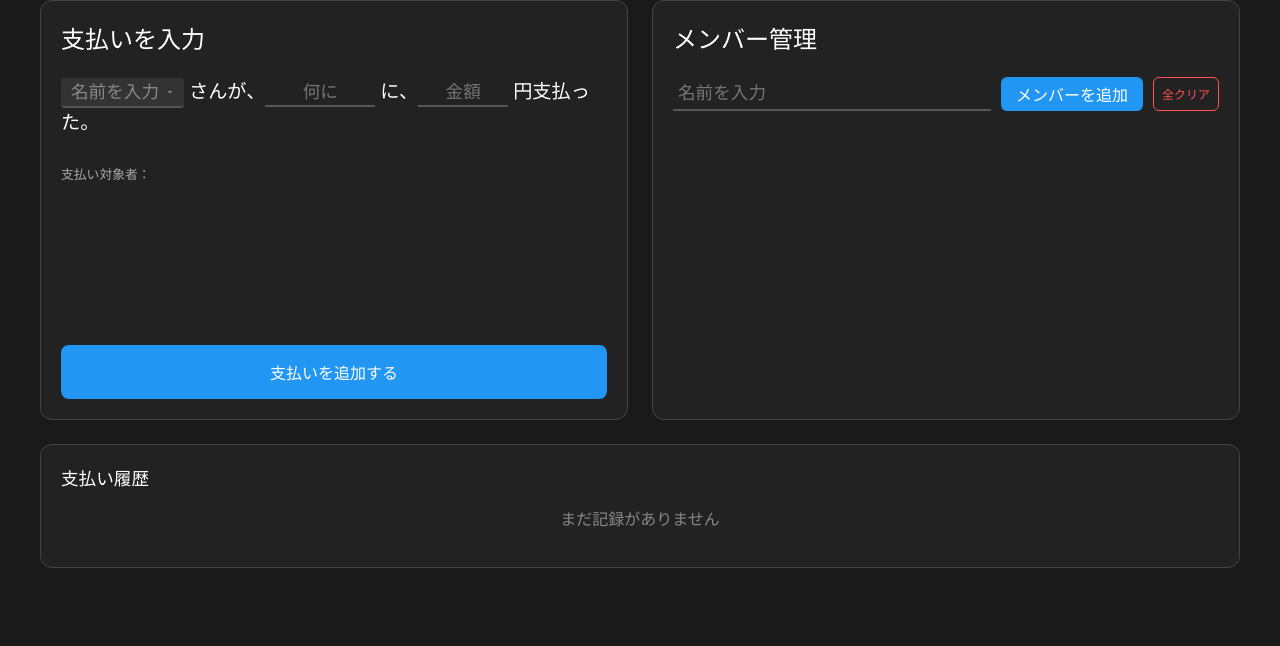
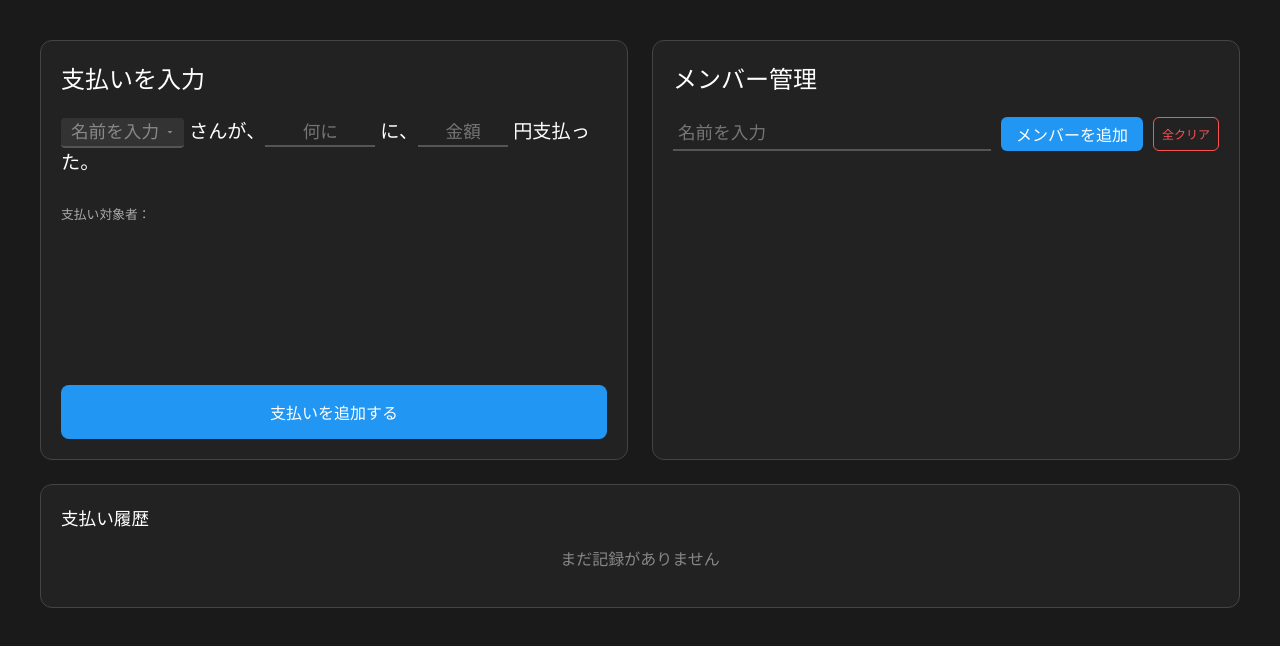
Before and after one commit to Mishima-Hiromi/split-bills-app, a React (Vite) app: page / in a window 1280 px wide. Shown: the top 646 px of the page. Built offline with nearby package versions, Linux system fonts and the light colour scheme.

Commit message:
レイアウトを調整

```diff
--- a/public/sw.js
+++ b/public/sw.js
@@ -1,4 +1,4 @@
-const CACHE_NAME = "split-bill-app-v1.6";
+const CACHE_NAME = "split-bill-app-v1.8";
 // オフラインで表示するために必要なファイルの一覧
 const urlsToCache = ["index.html", "manifest.json", "logo512.png"];
 
--- a/src/App.jsx
+++ b/src/App.jsx
@@ -113,21 +113,22 @@ function App() {
     container: {
       display: "flex",
       justifyContent: "center",
-      width: "100vw",
-      padding: "0", //isMobile ? "10px 10px 40px 10px" : "20px 0px",
+      width: "100%",
+      boxSizing: "border-box",
+      padding: isMobile ? "10px 20px 50px 20px" : "40px 0px",
       color: "white",
       backgroundColor: "#1a1a1a",
       minHeight: "100vh",
       overflowX: "hidden",
     },
     card: {
-      width: "100%",
+      width: isMobile ? "calc(100% - 10px)" : "100%",
       maxWidth: "1200px",
       display: "flex",
       flexDirection: "column",
       gap: "24px",
+      padding: "0",
       boxSizing: "border-box",
-      padding: isMobile ? "0 10px" : "0",
     },
     // 上段（入力・設定）を横並びにするためのコンテナ
     topRow: {
@@ -138,7 +139,8 @@ function App() {
       alignItems: "stretch",
       height: isMobile ? "auto" : "420px",
       maxHeight: isMobile ? "none" : "420px",
-      overflow: isMobile ? "visible" : "hidden",
+      overflowY: "auto", // 縦方向に溢れたらスクロールバーを出す
+      overflowX: "hidden", // 横方向ははみ出させない
     },
     // 下段を縦に並べるためのコンテナ
     bottomColumn: {
--- a/src/components/PaymentForm.jsx
+++ b/src/components/PaymentForm.jsx
@@ -135,13 +135,13 @@ function PaymentForm({
         </p>
         <div
           style={{
-            flex: 1, // ボタンと入力欄以外のスペースを全部使う
-            overflowY: "auto", // はみ出したらスクロール
-            minHeight: "0", // flex指定時に高さがバグるのを防ぐ
             display: "flex",
             flexWrap: "wrap",
             gap: "10px",
-            maxHeight: "110px",
+            maxHeight: "110px", // ここで高さを制限
+            overflowY: "auto", // 溢れたらスクロールする
+            width: "100%", // 横幅を固定する
+            boxSizing: "border-box",
           }}
         >
           {members.map((name, index) => (
```
